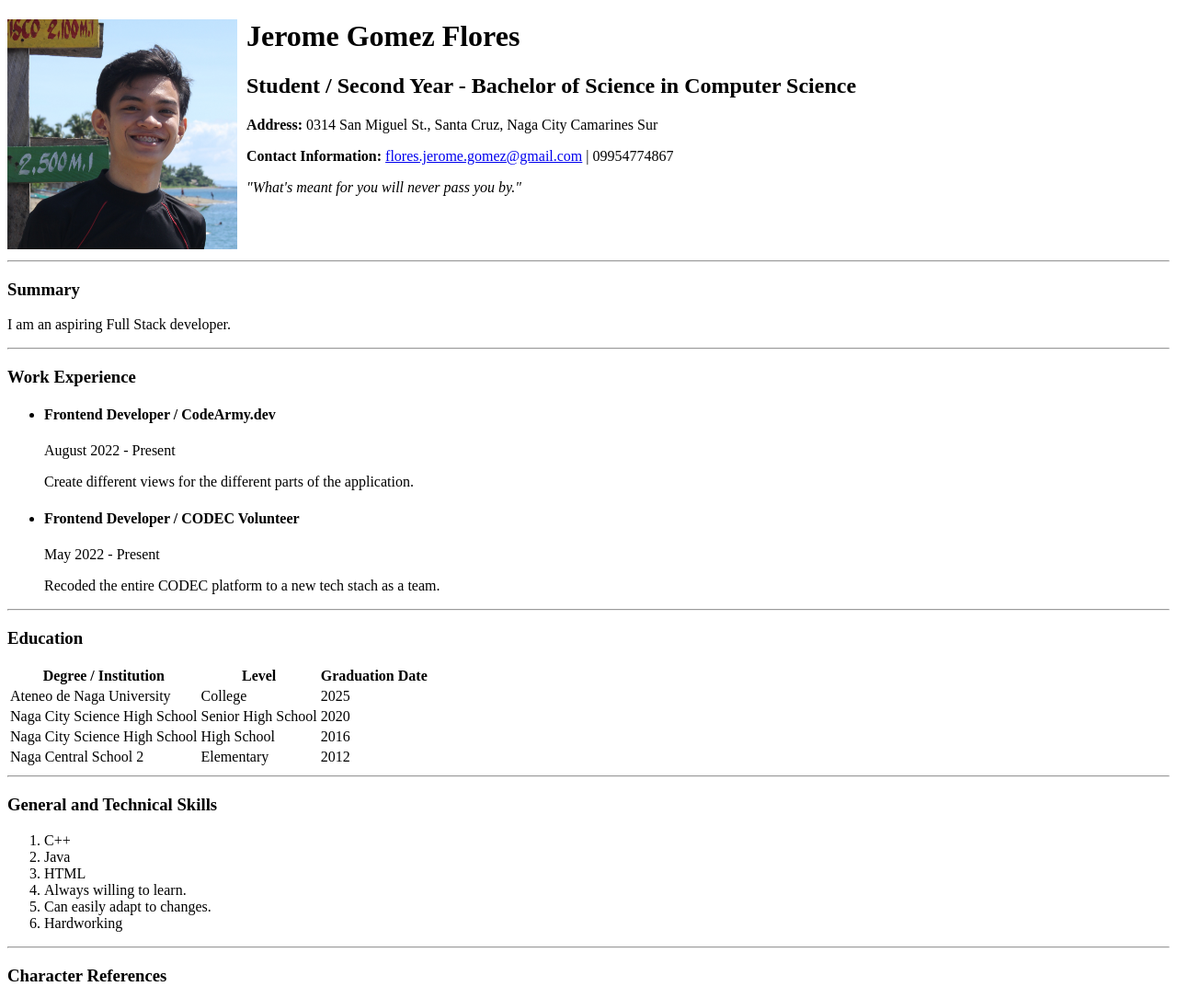
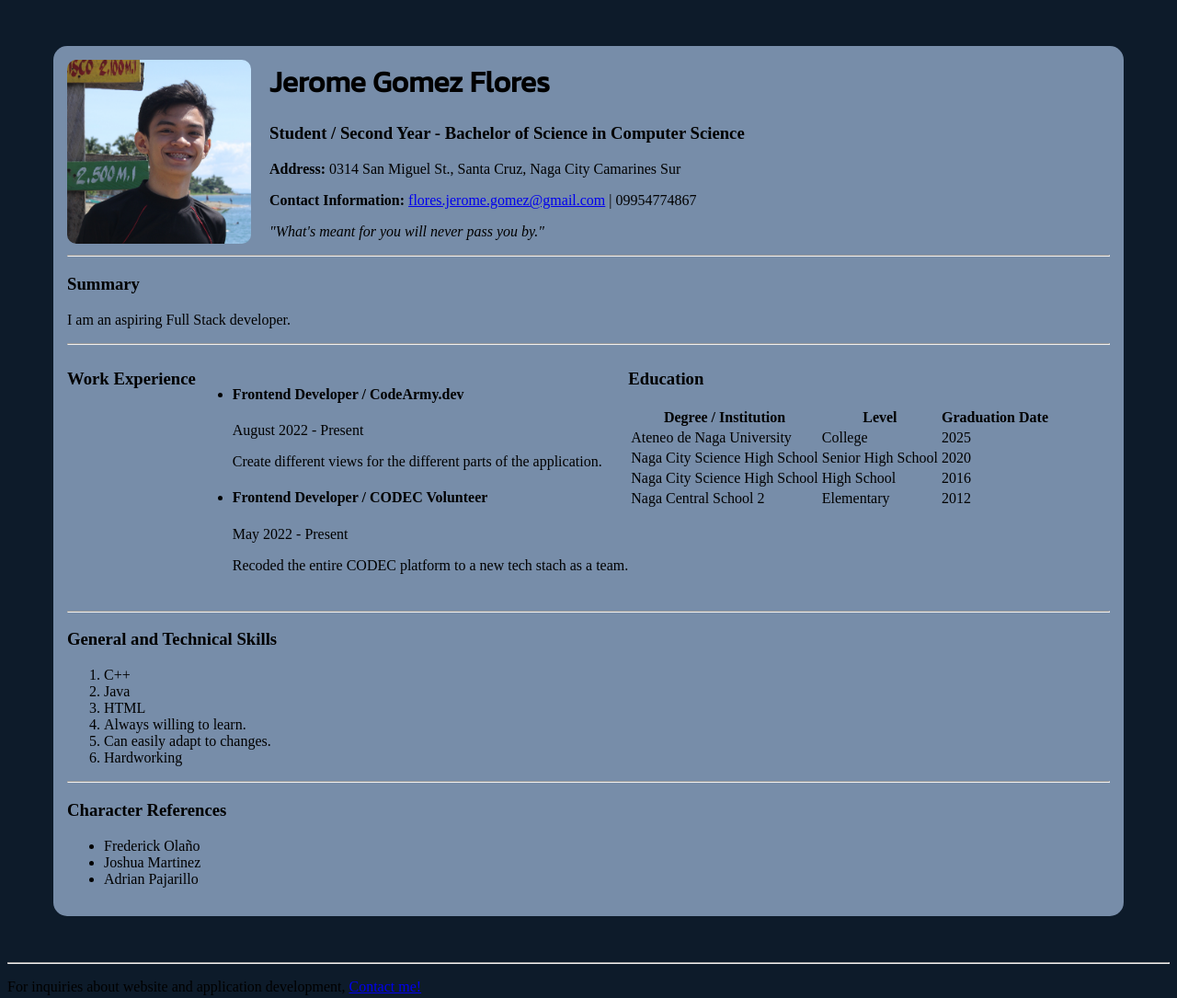
Before and after one commit to jeromefloresss/Flores, a plain HTML site: page Resume/index.html in a window 1280 px wide. Shown: the top 1085 px of the page at 92% size. Drawn offline with Linux system fonts and the light colour scheme.

Commit message:
Added external CSS, edited index.html

```diff
--- a/Resume/index.html
+++ b/Resume/index.html
@@ -1,47 +1,64 @@
 <!DOCTYPE html>
 <html lang="en">
-
   <head>
-  <meta charset="UTF-8">
-  <meta http-equiv="X-UA-Compatible" content="IE=edge">
-  <meta name="viewport" content="width=device-width, initial-scale=1.0">
-  <title>Jerome Flores - Resume</title>
+    <link rel="preconnect" href="https://fonts.googleapis.com" />
+    <link rel="preconnect" href="https://fonts.gstatic.com" crossorigin />
+    <link
+      href="https://fonts.googleapis.com/css2?family=Kanit&display=swap"
+      rel="stylesheet"
+    />
+    <link rel="stylesheet" href="style.css" type="text/css" />
+    <meta charset="UTF-8" />
+    <meta http-equiv="X-UA-Compatible" content="IE=edge" />
+    <meta name="viewport" content="width=device-width, initial-scale=1.0" />
+    <title>Jerome Flores</title>
   </head>
 
   <body>
-  <div style="margin: 0 0 70px 0">
-    <img src="Pic.jpg" alt="My Picture" style="width: 250px; height: 250px; margin: 0 10px 0 0;" align="left">
+    <div class="mainDiv">
+      <div class="header">
+        <img src="Pic.jpg" class="pic" alt="My Picture" />
         <h1>Jerome Gomez Flores</h1>
-    <h2>Student / Second Year - Bachelor of Science in Computer Science</h2>
-    <p><b>Address:</b> 0314 San Miguel St., Santa Cruz, Naga City Camarines Sur</p>
+        <h3>Student / Second Year - Bachelor of Science in Computer Science</h3>
+        <p>
+          <b>Address:</b> 0314 San Miguel St., Santa Cruz, Naga City Camarines
+          Sur
+        </p>
         <p>
           <b>Contact Information:</b>
-      <a href="flores.jerome.gomez@gmail.com">flores.jerome.gomez@gmail.com</a> | 09954774867
+          <a href="flores.jerome.gomez@gmail.com"
+            >flores.jerome.gomez@gmail.com</a
+          >
+          | 09954774867
         </p>
         <p><i>"What's meant for you will never pass you by."</i></p>
+        <hr />
       </div>
 
       <div>
-    <hr>
         <h3>Summary</h3>
-    <p>
-      I am an aspiring Full Stack developer.
-    </p>
-    <hr>
+        <p>I am an aspiring Full Stack developer.</p>
+        <hr />
+      </div>
+      <div class="middle">
         <h3>Work Experience</h3>
         <ul>
           <li>
             <h4>Frontend Developer / CodeArmy.dev</h4>
             <p>August 2022 - Present</p>
-        <p>Create different views for the different parts of the application. </p>
+            <p>
+              Create different views for the different parts of the application.
+            </p>
           </li>
           <li>
             <h4>Frontend Developer / CODEC Volunteer</h4>
             <p>May 2022 - Present</p>
-        <p>Recoded the entire CODEC platform to a new tech stach as a team.</p>
+            <p>
+              Recoded the entire CODEC platform to a new tech stach as a team.
+            </p>
           </li>
         </ul>
-    <hr>
+        <div>
           <h3>Education</h3>
           <table>
             <tr>
@@ -70,7 +87,9 @@
               <td>2012</td>
             </tr>
           </table>
-    <hr>
+        </div>
+      </div>
+        <hr />
         <h3>General and Technical Skills</h3>
         <ol>
           <li>C++</li>
@@ -80,7 +99,7 @@
           <li>Can easily adapt to changes.</li>
           <li>Hardworking</li>
         </ol>
-    <hr>
+        <hr />
         <h3>Character References</h3>
         <ul>
           <li>Frederick Olaño</li>
@@ -88,14 +107,19 @@
           <li>Adrian Pajarillo</li>
         </ul>
       </div>
-  <hr>
+      <hr />
       <div>
-    <p>For inquiries about website and application development...</p>
-    <p><a href="https://jeromefloresss.github.io/Flores/Resume/contactme.html">Contact me!</a></p>
+        <p>
+          For inquiries about website and application development,
+          <a
+            href="https://jeromefloresss.github.io/Flores/Resume/contactme.html"
+            >Contact me!</a
+          >
+        </p>
       </div>
       <div>
         <p>&copy; 2023 Jerome FLores</p>
       </div>
+    </div>
   </body>
-
 </html>
--- /dev/null
+++ b/Resume/style.css
@@ -0,0 +1,26 @@
+body{
+    background-color: #0d1b2a;
+}
+.pic{
+    width: 200px;
+    height: 200px;
+    margin: 0 20px 0 0;
+    float: left;
+    border-radius: 10px;
+}
+h1{
+    font-family: 'Kanit', sans-serif;
+    margin-top: 0px;
+}
+.mainDiv{
+    margin: 50px;
+    background-color: #778da9;
+    padding: 15px;
+    border-radius: 15px;
+}
+.middle{
+    display:flex;
+}
+.header{
+    height: fit-content;
+}
```
Lines whose indentation alone changed are shown as unchanged.
